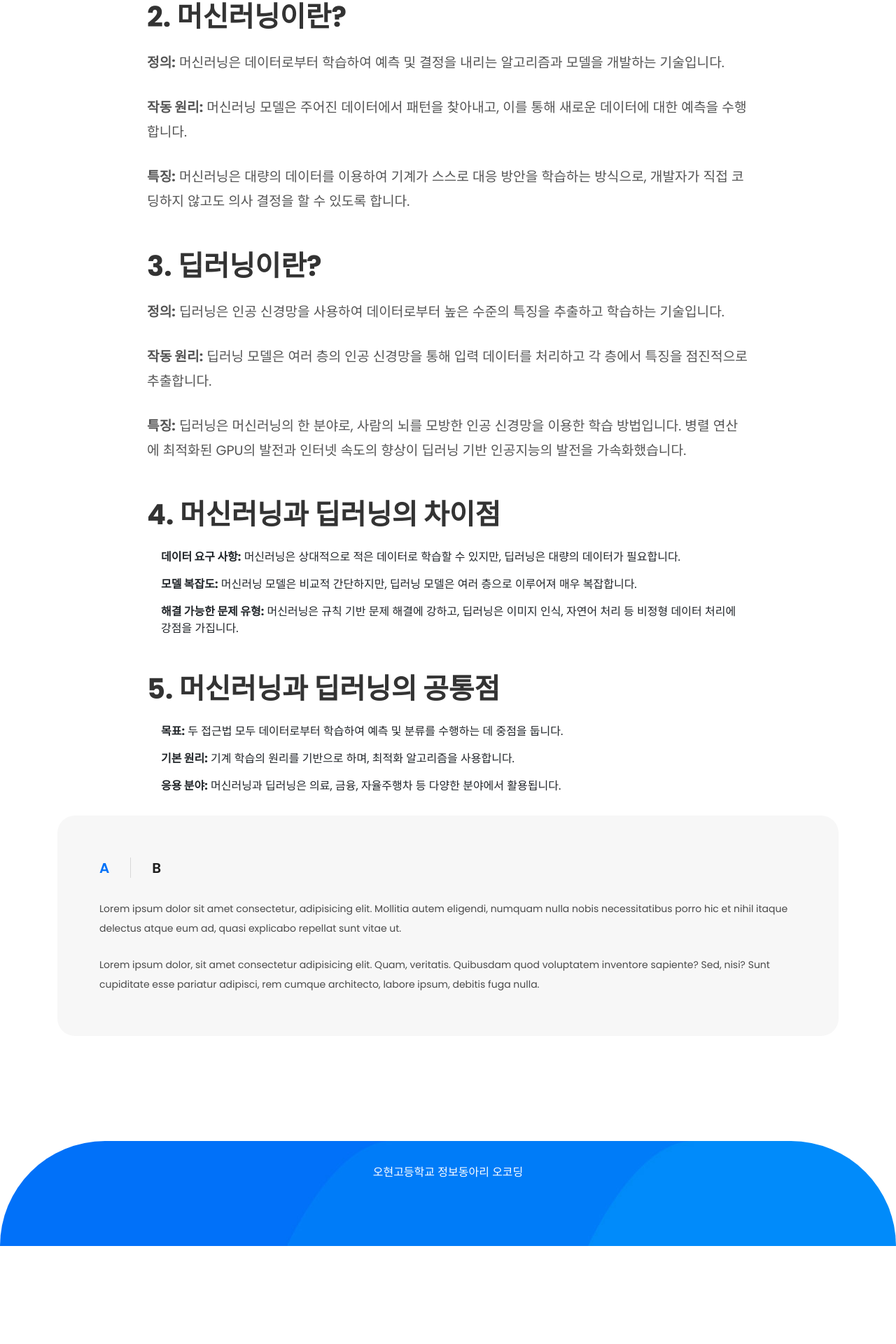
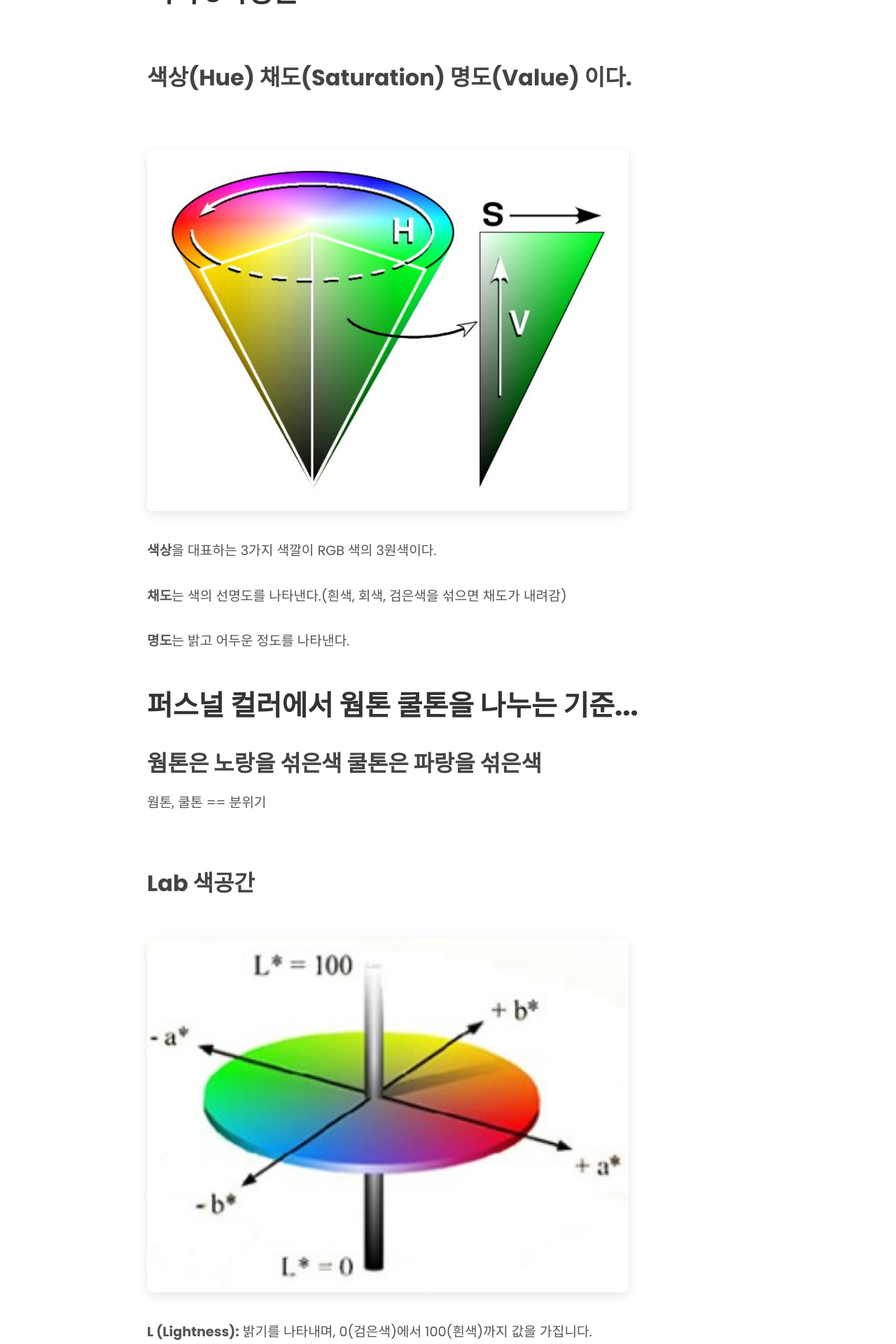
Before and after one commit to junbeom07/dddddd, a Flask app: page /md in a window 1280 px wide. Shown: the part 760-2680 px from the top of the page at 70% size. Before the commit the page ends 2540 px from the top, so only its background shows below. Run offline with Flask 3, Linux system fonts and the light colour scheme; some libraries are stand-ins or nearby versions.

Commit message:
Add files via upload

```diff
--- a/slad/app.py
+++ b/slad/app.py
@@ -1,12 +1,14 @@
-from flask import Flask, render_template, request, send_from_directory, Response
+from flask import Flask, render_template, request, send_from_directory, Response, redirect, url_for
 import os
 import cv2
 import dlib
 import numpy as np
 from imutils import face_utils, resize
 from datetime import datetime
+from flask_socketio import SocketIO, emit
 
 app = Flask(__name__)
+socketio = SocketIO(app)
 
 # 정적 파일 경로 설정
 app.static_folder = 'assets'
@@ -16,6 +18,9 @@ selected_image_path = 'orange.jpg'
 detector = dlib.get_frontal_face_detector()
 predictor = dlib.shape_predictor("shape_predictor_68_face_landmarks.dat")
 
+# 전역 변수로 이미지 경로 저장
+selected_mask_image_path = None
+
 @app.route('/')
 def index():
     return render_template('index.html')
@@ -24,9 +29,6 @@ def index():
 def shop():
     return render_template('shop.html')
 
-@app.route('/product-details')
-def product_details():
-    return render_template('product-details.html')
 
 @app.route('/contact')
 def contact():
@@ -63,6 +65,10 @@ def sticker():
 def orange():
     return render_template('orange.html')
 
+@app.route('/pc')
+def pc():
+    return render_template('pc.html')
+
 @app.route('/select_image')
 def select_image():
     return render_template('select_image.html')
@@ -76,8 +82,16 @@ def set_image():
 
 @app.route('/deep')
 def deep():
-    return render_template('deep.html')
+    # mask 폴더의 이미지 파일 목록 가져오기
+    mask_files = [f for f in os.listdir('mask') if f.endswith('.jpg') or f.endswith('.png')]
+    return render_template('deep.html', mask_files=mask_files)
 
+@app.route('/set_mask_image', methods=['POST'])
+def set_mask_image():
+    global selected_mask_image_path
+    selected_image = request.form['selected_image']
+    selected_mask_image_path = os.path.join('mask', selected_image)
+    return redirect(url_for('deep'))
 
 def generate_frames():
     cap = cv2.VideoCapture(0)
@@ -145,8 +159,12 @@ def generate_frames2():
             right_eye_img = img[re_y1 - re_margin:re_y2 + re_margin, re_x1 - re_margin:re_x2 + re_margin].copy()
 
             # 눈 이미지 크기 조정
-            left_eye_img = resize(left_eye_img, width=120)  # 크기 증가
-            right_eye_img = resize(right_eye_img, width=120)  # 크기 증가
+            left_eye_img = resize(left_eye_img, width=130)  # 크기 증가
+            right_eye_img = resize(right_eye_img, width=130)  # 크기 증가
+
+            # 눈 이미지 선명도 및 대비 조정
+            left_eye_img = cv2.convertScaleAbs(left_eye_img, alpha=1.5, beta=30)
+            right_eye_img = cv2.convertScaleAbs(right_eye_img, alpha=1.5, beta=30)
 
             # 눈 합성
             result = cv2.seamlessClone(
@@ -176,6 +194,9 @@ def generate_frames2():
                         mouth_x1 - mouth_margin:mouth_x2 + mouth_margin].copy()
 
             mouth_img = resize(mouth_img, width=250)
+
+            # 입 이미지 선명도 및 대비 조정
+            mouth_img = cv2.convertScaleAbs(mouth_img, alpha=1.0, beta=30)
 
             result = cv2.seamlessClone(
                 mouth_img,
@@ -218,7 +239,7 @@ class VideoCamera(object):
         self.scaling_factor_width = 1.0  # 기본 가 크기
         self.scaling_factor_height = 1.0  # 기본 세로 크기
 
-        # 원래 크기 저장
+        # 원래  저장
         self.original_scaling_factor_width = self.scaling_factor_width
         self.original_scaling_factor_height = self.scaling_factor_height
 
@@ -256,7 +277,7 @@ class VideoCamera(object):
 
         # 얼굴마다 스티커 합성
         for dlib_rect, landmark in zip(dlib_rects, list_landmarks):
-            # 코 위치 (30번 랜드마크) 기준으로 스티커 위치 계산
+            # 코 위치 (30번 랜마크) 기준으로 스티커 위치 계산
             x = landmark[30][0] + self.sticker_offset_x
             y = landmark[30][1] - dlib_rect.height() // 2 + self.sticker_offset_y
             w = int(dlib_rect.width() * self.scaling_factor_width)  # 가로 크기 조절
@@ -276,7 +297,7 @@ class VideoCamera(object):
                 img_hat_resized = img_hat_resized[-refined_y:, :]
                 refined_y = 0
 
-            # 스티커가 이미지 경계 밖으로 나가지 않도록 조정
+            # 스티커 이지 경계 밖으로 나가지 않도 조정
             end_x = min(refined_x + img_hat_resized.shape[1], img_show.shape[1])
             end_y = min(refined_y + img_hat_resized.shape[0], img_show.shape[0])
 
@@ -330,7 +351,7 @@ def set_sticker():
     if file:
         # 스티커 파일을 stickers 폴더에 저장
         file_path = os.path.join('stickers', f'sticker{sticker_index}.png')  # 스티커 파일 경로
-        file.save(file_path)  # 파일 저장
+        file.save(file_path)  # 파일 저��
         print(f"파일 저장됨: {file_path}")  # 디버깅 메시지 추가
     return '', 204  # 응답 없이 상태 코드 204 반환
 
@@ -396,7 +417,15 @@ def reset_sticker():
 
 def generate_frames4():
     cap = cv2.VideoCapture(0)
-    img = cv2.imread("ckdmsdn.jpg")
+
+    # 선택된 이미지 경로 사용
+    if selected_mask_image_path is None:
+        raise ValueError("No mask image selected")
+
+    img = cv2.imread(selected_mask_image_path)
+    if img is None:
+        raise FileNotFoundError(f"Image not found: {selected_mask_image_path}")
+
     landmarks_points1 = []
     landmarks_points2 = []
     img_gray = cv2.cvtColor(img, cv2.COLOR_BGR2GRAY)
@@ -549,6 +578,238 @@ def generate_frames4():
 def video_feed4():
     return Response(generate_frames4(), mimetype='multipart/x-mixed-replace; boundary=frame')
 
+def determine_skin_tone(frame, landmarks):
+    # 랜드마크 좌표 추출
+    points = []
+    for n in range(68):
+        x = landmarks.part(n).x
+        y = landmarks.part(n).y
+        points.append((x, y))
+
+    # 피부 영역 마스크 생성
+    mask = np.zeros(frame.shape[:2], dtype=np.uint8)
+    cv2.fillConvexPoly(mask, np.array(points[0:17]), 255)  # 얼굴 윤곽만 포함
+
+    # 눈과 입 내부를 제외하기 위해 선 그리기
+    cv2.fillConvexPoly(mask, np.array(points[36:48]), 0)  # 눈 내부 제외
+    cv2.fillConvexPoly(mask, np.array(points[48:68]), 0)  # 입 내부 제외
+
+    # 눈동자 제외 (왼쪽 눈동자)
+    cv2.fillConvexPoly(mask, np.array([points[36], points[37], points[38], points[39], points[40], points[41]]), 0)  # 왼쪽 눈동자 제외
+    # 눈동자 제외 (오른쪽 눈동자)
+    cv2.fillConvexPoly(mask, np.array([points[42], points[43], points[44], points[45], points[46], points[47]]), 0)  # 오른쪽 눈동자 제외
+
+    # 마스크 적용
+    skin = cv2.bitwise_and(frame, frame, mask=mask)
+
+    # 피부 영역의 Lab 색 공간으로 변환
+    lab_skin = cv2.cvtColor(skin, cv2.COLOR_BGR2Lab)
+
+    # 마스크를 사용하여 b값 추출
+    b_channel = lab_skin[:, :, 2]  # Lab 색 공간의 b 채널
+    b_values = b_channel[mask > 0]  # 피부 영역의 b값만 추출
+
+    # 평균 b값 계산
+    if b_values.size > 0:
+        avg_b = np.mean(b_values)
+        # 쿨톤과 웜톤 판단
+        if avg_b < 140:
+            return "cool"
+        else:
+            return "warm"
+
+    return "Unknown"  # b값이 없을 경우
+def avg_b(frame, landmarks):
+    # 랜드마크 좌표 추출
+    points = []
+    for n in range(68):
+        x = landmarks.part(n).x
+        y = landmarks.part(n).y
+        points.append((x, y))
+
+    # 피부 영역 마스크 생성
+    mask = np.zeros(frame.shape[:2], dtype=np.uint8)
+    cv2.fillConvexPoly(mask, np.array(points[0:17]), 255)  # 얼굴 윤곽만 포함
+
+    # 눈과 입 내부를 제외하기 위해 선 그리기
+    cv2.fillConvexPoly(mask, np.array(points[36:48]), 0)  # 눈 내부 제외
+    cv2.fillConvexPoly(mask, np.array(points[48:68]), 0)  # 입 내부 제외
+
+    # 눈동자 제외 (왼쪽 눈동자)
+    cv2.fillConvexPoly(mask, np.array([points[36], points[37], points[38], points[39], points[40], points[41]]), 0)  # 왼쪽 눈동자 제외
+    # 눈동자 제외 (오른쪽 눈동자)
+    cv2.fillConvexPoly(mask, np.array([points[42], points[43], points[44], points[45], points[46], points[47]]), 0)  # 오른쪽 눈동자 제외
+
+    # 마스크 적용
+    skin = cv2.bitwise_and(frame, frame, mask=mask)
+
+    # 피부 영역의 Lab 색 공간으로 변환
+    lab_skin = cv2.cvtColor(skin, cv2.COLOR_BGR2Lab)
+
+    # 마스크를 사용하여 b값 추출
+    b_channel = lab_skin[:, :, 2]  # Lab 색 공간의 b 채널
+    b_values = b_channel[mask > 0]  # 피부 영역의 b값만 추출
+
+    avg_b_value = np.mean(b_values)  # 평균 b값 계산
+
+    return avg_b_value  # 평균 b값 반환
+
+def determine_color_text(frame, landmarks):
+    # 랜드마크 좌표 추출
+    points = []
+    for n in range(68):
+        x = landmarks.part(n).x
+        y = landmarks.part(n).y
+        points.append((x, y))
+
+    # 피부 영역 마스크 생성
+    mask = np.zeros(frame.shape[:2], dtype=np.uint8)
+    cv2.fillConvexPoly(mask, np.array(points[0:17]), 255)  # 얼굴 윤곽만 포함
+
+    # 눈과 입 내부를 제외하기 위해 선 그리기
+    cv2.fillConvexPoly(mask, np.array(points[36:48]), 0)  # 눈 내부 제외
+    cv2.fillConvexPoly(mask, np.array(points[48:68]), 0)  # 입 내부 제외
+
+    # 마스크 적용
+    skin = cv2.bitwise_and(frame, frame, mask=mask)
+
+    # HSV 색 공간으로 변환
+    hsv_skin = cv2.cvtColor(skin, cv2.COLOR_BGR2HSV)
+    h, s, v = cv2.split(hsv_skin)
+
+    # 평균 S와 V 값 계산
+    if cv2.countNonZero(mask) > 0:
+        avg_s = np.mean(s[mask > 0])
+        avg_v = np.mean(v[mask > 0])
+
+        # 색상 판단 로직
+        if avg_s >= 226:
+            color_text = "Vivid"
+        elif 142 <= avg_s < 226:
+            if abs(avg_v - 180) < abs(avg_v - 240) and abs(avg_v - 180) < abs(avg_v - 250):
+                color_text = "Deep"
+            elif abs(avg_v - 240) < abs(avg_v - 180) and abs(avg_v - 240) < abs(avg_v - 250):
+                color_text = "Strong"
+            else:
+                color_text = "Bright"
+        elif 57 <= avg_s < 142:
+            if abs(avg_v - 31) < abs(avg_v - 102) and abs(avg_v - 31) < abs(avg_v - 182) and abs(avg_v - 31) < abs(avg_v - 225):
+                color_text = "Dark"
+            elif abs(avg_v - 102) < abs(avg_v - 31) and abs(avg_v - 102) < abs(avg_v - 182) and abs(avg_v - 102) < abs(avg_v - 225):
+                color_text = "Dull"
+            elif abs(avg_v - 182) < abs(avg_v - 31) and abs(avg_v - 182) < abs(avg_v - 102) and abs(avg_v - 182) < abs(avg_v - 225):
+                color_text = "Soft"
+            else:
+                color_text = "Light"
+        else:
+            if abs(avg_v - 31) < abs(avg_v - 102) and abs(avg_v - 31) < abs(avg_v - 182) and abs(avg_v - 31) < abs(avg_v - 225):
+                color_text = "Dark Grayish"
+            elif abs(avg_v - 102) < abs(avg_v - 31) and abs(avg_v - 102) < abs(avg_v - 182) and abs(avg_v - 102) < abs(avg_v - 225):
+                color_text = "Grayish"
+            elif abs(avg_v - 182) < abs(avg_v - 31) and abs(avg_v - 182) < abs(avg_v - 102) and abs(avg_v - 182) < abs(avg_v - 225):
+                color_text = "Light Grayish"
+            else:
+                color_text = "Pale"
+
+        return color_text  # 색상 텍스트 반환
+
+def gen_frames5():
+    camera = cv2.VideoCapture(0)  # Open webcam
+    while True:
+        success, frame = camera.read()  # Read frame
+        if not success:
+            break
+        else:
+            # 얼굴 감지
+            gray = cv2.cvtColor(frame, cv2.COLOR_BGR2GRAY)  # 프레임을 그레이스케일로 변환
+            faces = detector(gray)  # 그레이스케일 이미지에서 얼굴 감지
+            color = "Unknown"  # 기본값
+            color_text = "Unknown"  # 색상 텍스트 기본값
+            hsv_values = None  # HSV 값을 저장할 변수
+            avg_b_value = None  # 평균 b값을 저장할 변수
+
+            for face in faces:
+                # 랜드마크 감지
+                landmarks = predictor(gray, face)
+
+                # 개인 색상 결정
+                color = determine_skin_tone(frame, landmarks)
+                color_text = determine_color_text(frame, landmarks)  # 색상 텍스트 결정
+
+                # 평균 b값 계산
+                avg_b_value = avg_b(frame, landmarks)
+
+                # 마스크 적용
+                points = []
+                for n in range(68):
+                    x = landmarks.part(n).x
+                    y = landmarks.part(n).y
+                    points.append((x, y))
+
+                # 피부 영역 마스크 생성
+                mask = np.zeros(frame.shape[:2], dtype=np.uint8)
+                cv2.fillConvexPoly(mask, np.array(points[0:17]), 255)  # 얼굴 윤곽만 포함
+
+                # 눈과 입 내부를 제외하기 위해 선 그리기
+                cv2.fillConvexPoly(mask, np.array(points[36:48]), 0)  # 눈 내부 제외
+                cv2.fillConvexPoly(mask, np.array(points[48:68]), 0)  # 입 내부 제외
+
+                # 눈동자 제외 (왼쪽 눈동자)
+                cv2.fillConvexPoly(mask, np.array([points[36], points[37], points[38], points[39], points[40], points[41]]), 0)  # 왼쪽 눈동자 제외
+                # 눈동자 제외 (오른쪽 눈동자)
+                cv2.fillConvexPoly(mask, np.array([points[42], points[43], points[44], points[45], points[46], points[47]]), 0)  # 오른쪽 눈동자 제외
+
+                # 마스크가 적용된 부분의 HSV 값 측정
+                masked_skin = cv2.bitwise_and(frame, frame, mask=mask)
+                hsv_masked_skin = cv2.cvtColor(masked_skin, cv2.COLOR_BGR2HSV)
+                h, s, v = cv2.split(hsv_masked_skin)
+
+                # 평균 HSV 값 계산
+                if cv2.countNonZero(mask) > 0:
+                    avg_h = np.mean(h[mask > 0])
+                    avg_s = np.mean(s[mask > 0])
+                    avg_v = np.mean(v[mask > 0])
+                    hsv_values = (avg_h, avg_s, avg_v)
+
+                # 마스크가 적용되지 않은 부분을 어둡게 변경
+                frame[mask == 0] = frame[mask == 0] * 0.5  # 어둡게 설정 (50% 밝기)
+
+                # 마스크가 적용된 얼굴 영역 그리기
+                cv2.addWeighted(masked_skin, 0.5, frame, 0.5, 0, frame)
+
+            # 결과를 프레임에 추가
+            cv2.putText(frame, f'Warm or Cool: {color}', (10, 30),
+                        cv2.FONT_HERSHEY_SIMPLEX, 1, (255, 0, 0), 2, cv2.LINE_AA)
+
+            cv2.putText(frame, f'Color: {color_text}', (10, 60),
+                        cv2.FONT_HERSHEY_SIMPLEX, 1, (255, 0, 0), 2, cv2.LINE_AA)
+
+            # HSV 값 표시
+            if hsv_values:
+                cv2.putText(frame, f'Avg HSV: H={hsv_values[0]:.2f}, S={hsv_values[1]:.2f}, V={hsv_values[2]:.2f}',
+                            (10, 90), cv2.FONT_HERSHEY_SIMPLEX, 1, (0, 255, 0), 2, cv2.LINE_AA)
+
+            # 평균 b값 표시
+            if avg_b_value is not None:
+                cv2.putText(frame, f'Avg b: {avg_b_value:.2f}', (10, 120),
+                            cv2.FONT_HERSHEY_SIMPLEX, 1, (0, 255, 0), 2, cv2.LINE_AA)
+
+            # 웹소켓을 통해 데이터 전송
+            socketio.emit('color_data', {
+                'color': color,
+                'color_text': color_text,
+                'hsv_values': hsv_values,
+                'avg_b_value': avg_b_value  # 평균 b값 추가
+            })
+
+            ret, buffer = cv2.imencode('.jpg', frame)
+            frame = buffer.tobytes()
+            yield (b'--frame\r\n'
+                   b'Content-Type: image/jpeg\r\n\r\n' + frame + b'\r\n')
+
+@app.route('/video_feed5')
+def video_feed5():
+    return Response(gen_frames5(), mimetype='multipart/x-mixed-replace; boundary=frame')
 # @app.route('/video_feed5')
 # def video_feed5():
 #     return Response(generate_frames5(), mimetype='multipart/x-mixed-replace; boundary=frame')
@@ -560,4 +821,4 @@ camera = VideoCamera()
 
 
 if __name__ == '__main__':
-    app.run(debug=True)
+    socketio.run(app, debug=True)
--- a/slad/templates/md.html
+++ b/slad/templates/md.html
@@ -6,7 +6,7 @@
     <meta name="viewport" content="width=device-width, initial-scale=1, shrink-to-fit=no">
     <link href="https://fonts.googleapis.com/css2?family=Poppins:wght@100;200;300;400;500;600;700;800;900&display=swap" rel="stylesheet">
 
-    <title>머신러닝 vs 딥러닝</title>
+    <title>퍼스널 컬러 원리</title>
 
     <!-- Bootstrap core CSS -->
     <link href="vendor/bootstrap/css/bootstrap.min.css" rel="stylesheet">
@@ -107,7 +107,7 @@
         <div class="container">
             <div class="row">
                 <div class="col-lg-12">
-                    <h3>머신러닝 vs 딥러닝</h3>
+                    <h3>퍼스널 컬러 원리</h3>
                 </div>
             </div>
         </div>
@@ -118,69 +118,42 @@
             <div class="row">
                 <div class="col-lg-12">
                     <article class="blog-post">
-                        <h2>인공지능</h2>
-                        <p>인공지능(AI)은 인간의 인지 기능을 모방하여 정보를 처리하고 학습하며, 특정 작업을 수행하는 시스템이나 기술을 말한다. 인공지능이 정보를 학습하는 방법은 2가지가 있는데 머신러닝과 딥러닝이다.</p>
+                        <h2>퍼스널 컬러 원리</h2>
+                        <p>색의 3속성과 색의 3원색 은 뭐가 다른걸까?</p>
+                        <h2>색의 3속성은 </h2>
 
-                        <h2>2. 머신러닝이란?</h2>
-                        <p><strong>정의:</strong> 머신러닝은 데이터로부터 학습하여 예측 및 결정을 내리는 알고리즘과 모델을 개발하는 기술입니다.</p>
-                        <p><strong>작동 원리:</strong> 머신러닝 모델은 주어진 데이터에서 패턴을 찾아내고, 이를 통해 새로운 데이터에 대한 예측을 수행합니다.</p>
-                        <p><strong>특징:</strong> 머신러닝은 대량의 데이터를 이용하여 기계가 스스로 대응 방안을 학습하는 방식으로, 개발자가 직접 코딩하지 않고도 의사 결정을 할 수 있도록 합니다.</p>
 
-                        <h2>3. 딥러닝이란?</h2>
-                        <p><strong>정의:</strong> 딥러닝은 인공 신경망을 사용하여 데이터로부터 높은 수준의 특징을 추출하고 학습하는 기술입니다.</p>
-                        <p><strong>작동 원리:</strong> 딥러닝 모델은 여러 층의 인공 신경망을 통해 입력 데이터를 처리하고 각 층에서 특징을 점진적으로 추출합니다.</p>
-                        <p><strong>특징:</strong> 딥러닝은 머신러닝의 한 분야로, 사람의 뇌를 모방한 인공 신경망을 이용한 학습 방법입니다. 병렬 연산에 최적화된 GPU의 발전과 인터넷 속도의 향상이 딥러닝 기반 인공지능의 발전을 가속화했습니다.</p>
+                        <h3><br>색상(Hue) 채도(Saturation) 명도(Value) 이다.</h3><br>
+                        <img src="{{ url_for('static', filename='images/pc2.jpg') }}" alt="퍼스널 컬러 이미지" class="img-fluid" style="max-width: 80%;">
+                        <p><strong>색상</strong>을 대표하는 3가지 색깔이 RGB 색의 3원색이다.</p>
+                        <p><strong>채도</strong>는 색의 선명도를 나타낸다.(흰색, 회색, 검은색을 섞으면 채도가 내려감)</p>
+                        <p><strong>명도</strong>는 밝고 어두운 정도를 나타낸다.</p>
 
-                        <h2>4. 머신러닝과 딥러닝의 차이점</h2>
-                        <ul>
-                            <li><strong>데이터 요구 사항:</strong> 머신러닝은 상대적으로 적은 데이터로 학습할 수 있지만, 딥러닝은 대량의 데이터가 필요합니다.</li>
-                            <li><strong>모델 복잡도:</strong> 머신러닝 모델은 비교적 간단하지만, 딥러닝 모델은 여러 층으로 이루어져 매우 복잡합니다.</li>
-                            <li><strong>해결 가능한 문제 유형:</strong> 머신러닝은 규칙 기반 문제 해결에 강하고, 딥러닝은 이미지 인식, 자연어 처리 등 비정형 데이터 처리에 강점을 가집니다.</li>
-                        </ul>
 
-                        <h2>5. 머신러닝과 딥러닝의 공통점</h2>
-                        <ul>
-                            <li><strong>목표:</strong> 두 접근법 모두 데이터로부터 학습하여 예측 및 분류를 수행하는 데 중점을 둡니다.</li>
-                            <li><strong>기본 원리:</strong> 기계 학습의 원리를 기반으로 하며, 최적화 알고리즘을 사용합니다.</li>
-                            <li><strong>응용 분야:</strong> 머신러닝과 딥러닝은 의료, 금융, 자율주행차 등 다양한 분야에서 활용됩니다.</li>
-                        </ul>
+                        <h2>퍼스널 컬러에서 웜톤 쿨톤을 나누는 기준...</h2>
+                        <h3>웜톤은 노랑을 섞은색 쿨톤은 파랑을 섞은색</h3>
+                        <p>웜톤, 쿨톤  == 분위기</p>
+                        <h3><br>Lab 색공간</h3>
+                        <img src="{{ url_for('static', filename='images/pc3.png') }}" alt="퍼스널 컬러 이미지" class="img-fluid" style="max-width: 80%;">
+                        <p><strong>L (Lightness):</strong> 밝기를 나타내며, 0(검은색)에서 100(흰색)까지 값을 가집니다.</p>
+                        <p><strong>a:</strong> 녹색(-)에서 빨간색(+)으로 이어지는 색상 축입니다.</p>
+                        <p><strong>b:</strong> 파란색(-)에서 노란색(+)으로 이어지는 색상 축입니다.</p>
+                        <p>b의 값이 높으면 웜톤, 낮으면 쿨톤</p>
+
+                        <h2>퍼스널 컬러에서 계절을 나누는 기준...</h2>
+                        <h3>톤(색조):명도와 채도를 합친 복합적 개념</h3>
+                        <img src="{{ url_for('static', filename='images/pc1.png') }}" alt="퍼스널 컬러 이미지" class="img-fluid" style="max-width: 80%;">
+                        <p>일본 기업에서 개발한 'PCCS'라는 색체계로 나뉘는데</p>
+                        <p>계절의 특징으로는</p>
+                        <p><strong>봄:</strong> 고명도, 고채도</p>
+                        <p><strong>여름:</strong> 저채도</p>
+                        <p><strong>가을:</strong> 저채도</p>
+                        <p><strong>겨울:</strong> 저명도, 고채도</p>
                     </article>
                 </div>
             </div>
         </div>
     </div>
-    <div class="more-info">
-        <div class="container">
-          <div class="row">
-            <div class="col-lg-12">
-              <div class="tabs-content">
-                <div class="row">
-                  <div class="nav-wrapper ">
-                    <ul class="nav nav-tabs" role="tablist">
-                      <li class="nav-item" role="presentation">
-                        <button class="nav-link active" id="description-tab" data-bs-toggle="tab" data-bs-target="#description" type="button" role="tab" aria-controls="description" aria-selected="true">A</button>
-                      </li>
-                      <li class="nav-item" role="presentation">
-                        <button class="nav-link" id="reviews-tab" data-bs-toggle="tab" data-bs-target="#reviews" type="button" role="tab" aria-controls="reviews" aria-selected="false">B</button>
-                      </li>
-                    </ul>
-                  </div>
-                  <div class="tab-content" id="myTabContent">
-                    <div class="tab-pane fade show active" id="description" role="tabpanel" aria-labelledby="description-tab">
-                      <p>Lorem ipsum dolor sit amet consectetur, adipisicing elit. Mollitia autem eligendi, numquam nulla nobis necessitatibus porro hic et nihil itaque delectus atque eum ad, quasi explicabo repellat sunt vitae ut.</p>
-                      <br>
-                      <p>Lorem ipsum dolor, sit amet consectetur adipisicing elit. Quam, veritatis. Quibusdam quod voluptatem inventore sapiente? Sed, nisi? Sunt cupiditate esse pariatur adipisci, rem cumque architecto, labore ipsum, debitis fuga nulla.</p>
-                    </div>
-                    <div class="tab-pane fade" id="reviews" role="tabpanel" aria-labelledby="reviews-tab">
-                      <p>Lorem ipsum dolor sit, amet consectetur adipisicing elit. Impedit consectetur eligendi illo ullam nobis ad quaerat commodi. Debitis tempore, laudantium non aperiam expedita, natus, asperiores esse iusto harum nostrum quam.</p>
-                    </div>
-                  </div>
-                </div>
-              </div>
-            </div>
-          </div>
-        </div>
-      </div>
 
     <footer>
         <div class="container">
```
Also changed, not shown: slad/templates/deep.html (+13 -2 lines), slad/templates/index.html (+11 -11 lines), slad/templates/orange.html (+2 -5 lines), slad/templates/pc.html (added, +263 -0 lines), slad/templates/shop.html (+6 -6 lines), slad/templates/sticker.html (+13 -14 lines), slad/assets/images/pc1.png (added), slad/assets/images/pc2.jpg (added), slad/assets/images/pc3.png (added), slad/mask/ckdmsdn.jpg (added), slad/mask/dbgowls.jpg (added), slad/mask/dbqudwo.jpg (added), slad/mask/dlakfsus.jpg (added), slad/mask/qorwhddnjs.jpg (added), 2 more files.
